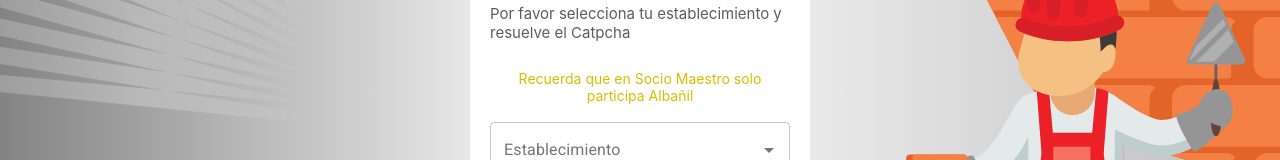
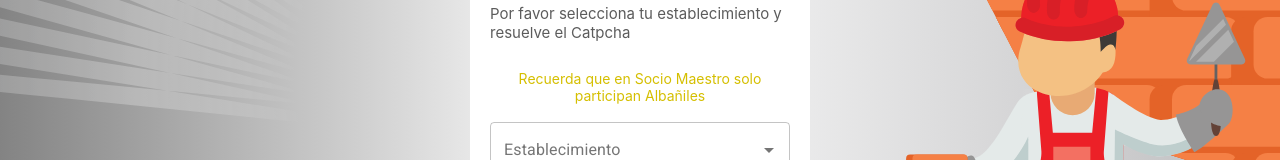
Before and after one commit to carlosvallejo101/sociomaestro-ui, a React (Create React App) app: page / in a window 1280 px wide. Shown: the part 419-579 px from the top of the page. Built offline with nearby package versions, Linux system fonts and the light colour scheme; no server answers; the HTML template or start-up script is replaced by a standard one.

Commit message:
Albaniles

```diff
--- a/src/pages/Home/index.tsx
+++ b/src/pages/Home/index.tsx
@@ -231,7 +231,7 @@
               Por favor selecciona tu establecimiento y resuelve el Catpcha
             </p>
             <p className={classes.cardWarning}>
-              Recuerda que en Socio Maestro solo participa Albañil
+              Recuerda que en Socio Maestro solo participan Albañiles
             </p>
             <ComboBox
               options={participantsOptions}
```
Also changed, not shown: public/logo192.png (deleted), public/logo512.png (deleted).
